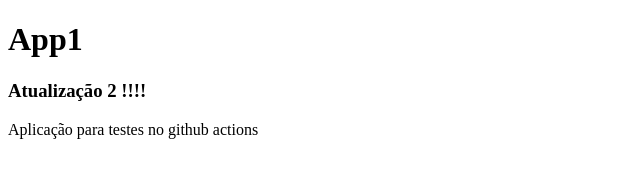
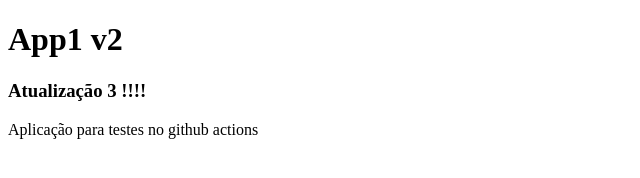
Before and after one commit to rafaelsdomingos/app1, a plain HTML site: page index.html in a window 1280 px wide. Shown: the full height of the page, 0-640 px from the left. Drawn offline with Linux system fonts and the light colour scheme.

Commit message:
Atualização do h1

```diff
--- a/index.html
+++ b/index.html
@@ -6,8 +6,8 @@
     <title>App1</title>
 </head>
 <body>
-    <h1>App1</h1>
-    <h3>Atualização 2 !!!!</h3>
+    <h1>App1 v2</h1>
+    <h3>Atualização 3 !!!!</h3>
     <p>Aplicação para testes no github actions</p>
 </body>
 </html>
```
